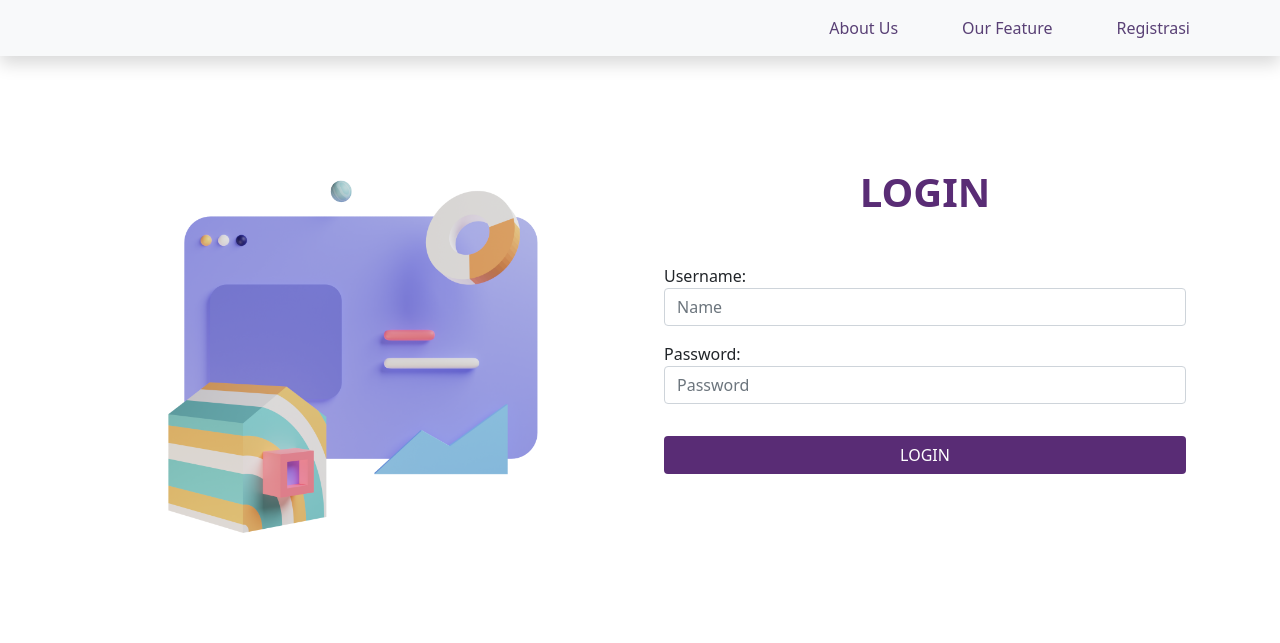
After one commit to iraafy/tama-project-app, a PHP site: page /login1.php in a window 1280 px wide. The commit adds this page. Shown: the top 643 px of the page. Run offline with PHP 8.4, Linux system fonts and the light colour scheme; data that the repository does not hold is empty; some libraries are stand-ins or nearby versions.

Commit message:
create level user and admin login

```diff
--- /dev/null
+++ b/login1.php
@@ -0,0 +1,121 @@
+<?php
+$conn = new mysqli('localhost', 'root', '', 'db_tama');
+
+// Check connection
+if (mysqli_connect_errno()){
+	echo "Koneksi database gagal : " . mysqli_connect_error();
+}
+
+session_start();
+
+require 'assets/php/function.php';
+
+// menangkap data yang dikirim dari form login
+$username = $_POST['username'];
+$password = $_POST['password'];
+
+
+// menyeleksi data user dengan username dan password yang sesuai
+$login = mysqli_query($conn,"select * from user where username='$username' and password='$password'");
+// menghitung jumlah data yang ditemukan
+$cek = mysqli_num_rows($login);
+
+// cek apakah username dan password di temukan pada database
+if($cek > 0){
+
+	$data = mysqli_fetch_assoc($login);
+
+	// cek jika user login sebagai admin
+	if($data['role']=="admin"){
+
+		// buat session login dan username
+		$_SESSION['username'] = $username;
+		$_SESSION['role'] = "admin";
+		// alihkan ke halaman dashboard admin
+		header("location:index.php");
+    }
+    else if($data['role']=="user"){
+		// buat session login dan username
+		$_SESSION['username'] = $username;
+		$_SESSION['role'] = "user";
+		// alihkan ke halaman dashboard pegawai
+		header("location:index.php");
+    }
+}
+
+
+?>
+
+<!doctype html>
+<html lang="en">
+
+<head>
+    <!-- Required meta tags -->
+    <meta charset="utf-8">
+    <meta name="viewport" content="width=device-width, initial-scale=1">
+    <!-- Style CSS -->
+    <link rel="stylesheet" href="assets/css/style.css">
+    <!-- Bootstrap CSS -->
+    <link href="https://cdn.jsdelivr.net/npm/bootstrap@5.1.3/dist/css/bootstrap.min.css" rel="stylesheet" integrity="sha384-1BmE4kWBq78iYhFldvKuhfTAU6auU8tT94WrHftjDbrCEXSU1oBoqyl2QvZ6jIW3" crossorigin="anonymous">
+</head>
+
+<body>
+    <nav class="navbar navbar-expand-lg navbar-light bg-light shadow fixed-top">
+        <div class="container">
+            <a class="navbar-brand" href="index.php">
+                <iconify-icon inline icon="fluent-emoji:robot" class="fs-2"></iconify-icon>
+            </a>
+            <button class="navbar-toggler" type="button" data-bs-toggle="collapse" data-bs-target="#navbarSupportedContent" aria-controls="navbarSupportedContent" aria-expanded="false" aria-label="Toggle navigation">
+                <span class="navbar-toggler-icon"></span>
+            </button>
+            <div class="collapse navbar-collapse" id="navbarSupportedContent">
+                <ul class="navbar-nav ms-auto mb-2 mb-lg-0 gap-5">
+                    <li class="nav-item">
+                        <a class="nav-link" href="#about">About Us</a>
+                    </li>
+                    <li class="nav-item">
+                        <a class="nav-link" href="#feature">Our Feature</a>
+                    </li>
+                    <li class="nav-item">
+                        <a class="nav-link" href="registrasi.php">Registrasi</a>
+                    </li>
+                </ul>
+            </div>
+        </div>
+    </nav>
+
+    <div class="container mt-5 pt-5">
+        <div class="row mt-2 justify-content-center">
+            <div class="p-4 col-lg col-sm-12 d-flex justify-content-center align-items-center">
+                <img src="assets/img/login.png" style="margin: 0 auto;" width="85%">
+            </div>
+            <div class="p-4 col-lg col-sm-12 pt-3 mt-5">
+                <h1 class="fw-bold mb-5 text-center text-color-primary">LOGIN</h1>
+                <!-- <div class="card pt-2"> -->
+                <?php if (isset($error)) : ?>
+                    <p style="color: red;">User Name dan Password Tidak Terdaftar!</p>
+                <?php endif; ?>
+                <!-- </div> -->
+                <form action="" method="POST">
+                    <div class="mb-3">
+                        <label for="username">Username:</label>
+                        <input placeholder="Name" type="text" name="username" class="form-control" required>
+                    </div>
+                    <div class="mb-3">
+                        <label for="password">Password:</label>
+                        <input placeholder="Password" type="password" name="password" class="form-control" required>
+                    </div>
+                    <button type="submit" name="login" class="btn bg-color-primary text-white w-100 mt-3">LOGIN</button>
+                </form>
+            </div>
+        </div>
+        <br><br>
+
+    </div>
+
+    <!-- Option 1: Bootstrap Bundle with Popper -->
+    <script src="https://cdn.jsdelivr.net/npm/bootstrap@5.1.3/dist/js/bootstrap.bundle.min.js" integrity="sha384-ka7Sk0Gln4gmtz2MlQnikT1wXgYsOg+OMhuP+IlRH9sENBO0LRn5q+8nbTov4+1p" crossorigin="anonymous"></script>
+    <script src="https://code.iconify.design/iconify-icon/1.0.1/iconify-icon.min.js"></script>
+</body>
+
+</html>
--- a/topik_skripsi.php
+++ b/topik_skripsi.php
@@ -289,7 +289,7 @@ $des_mulmed3 = mysqli_query($conn, 'SELECT deskripsi_kajian, id_topic FROM topic
 						<div id="collapseThree" class="accordion-collapse collapse" aria-labelledby="headingThree" data-bs-parent="#accordion">
 							<div class="accrodion-item" id="inneraccrodion">
 								<div class="accordion" id="innerheadingThree">
-									<button class="accordion-button" type="button" data-bs-toggle="collapse" data-bs-target="#innercollapseThree" aria-expanded="false" aria-controls="innercollapseThree" style="padding-left: 30px">
+									<button class="accordion-button" type="button" data-bs-toggle="collapse" data-bs-target="#innercollapseThree" aria-expanded="false" aria-controls="innercollapseThree" style="padding-left: 30px"									>
 										Create AR
 									</button>
 									<div id="innercollapseThree" class="accordion-collapse collapse" aria-labelledby="innerheadingThree" data-bs-parent="#inneraccordion">
```
Also changed, not shown: index.php (+49 -0 lines).
